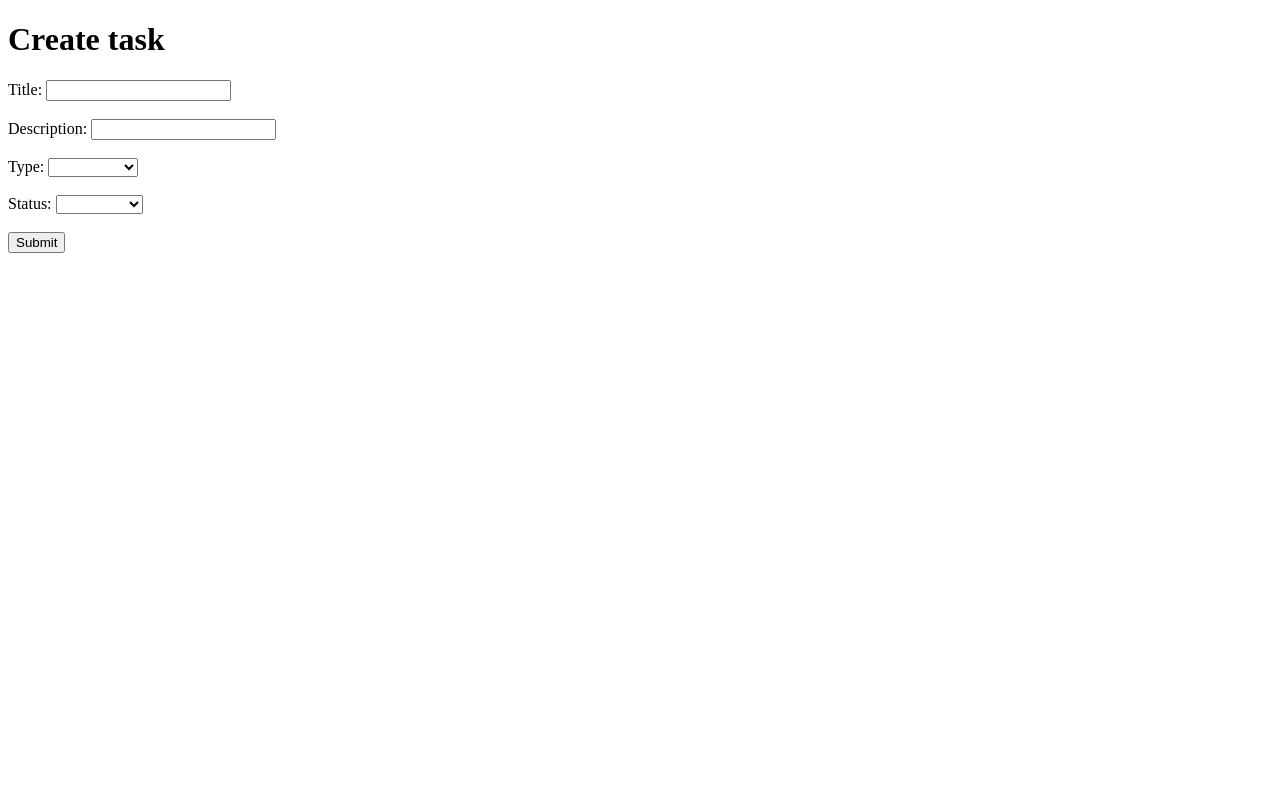
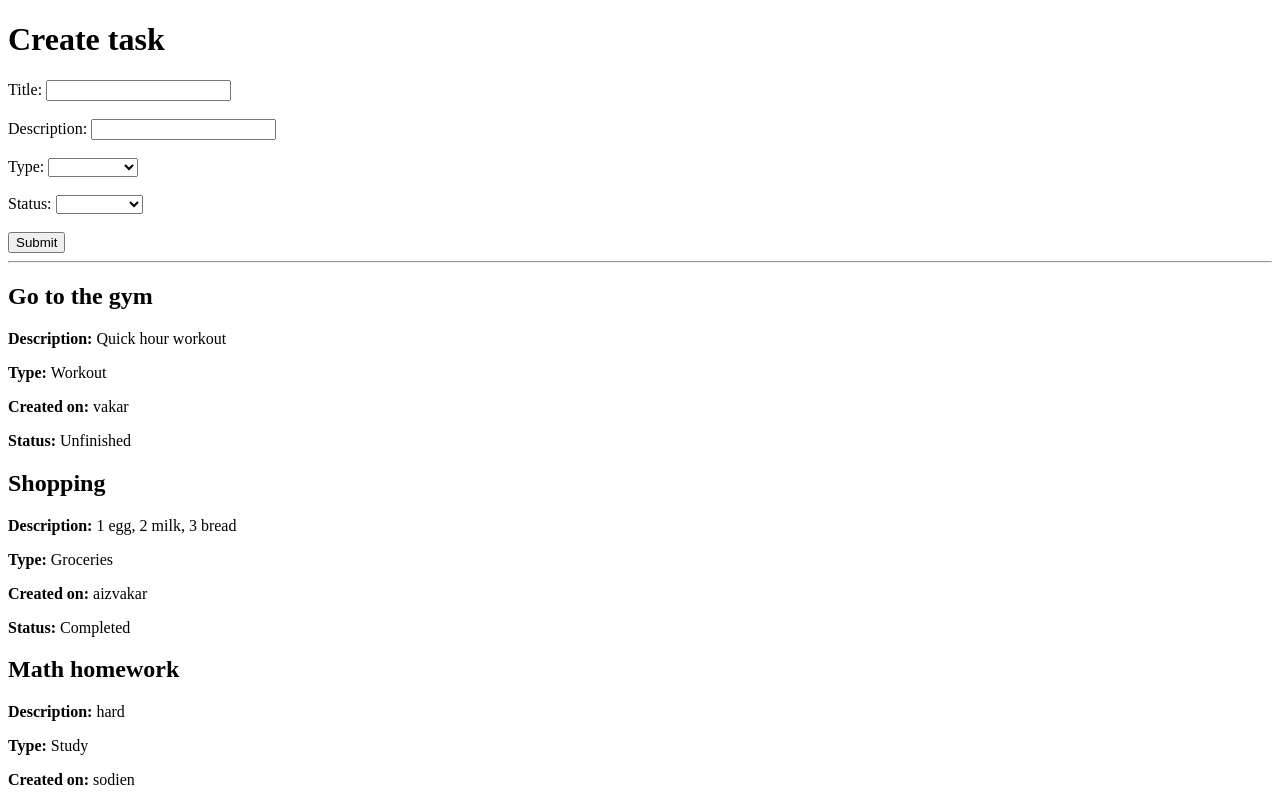
Before and after one commit to EduardsZv/task_manager, an Angular app in the folder taskManagerApp/: page / in a window 1280 px wide. Shown: the top 800 px of the page. Built offline with nearby package versions, Linux system fonts and the light colour scheme.

Commit message:
Created a json file with list of tasks, created a "Display tasks" component, which shows the json tasks.

```diff
--- a/taskManagerApp/src/app/app.component.html
+++ b/taskManagerApp/src/app/app.component.html
@@ -1,2 +1,4 @@
 <h1>Create task</h1>
 <tmg-create-task></tmg-create-task>
+<hr>
+<tmg-display-tasks></tmg-display-tasks>
--- a/taskManagerApp/src/app/app.component.ts
+++ b/taskManagerApp/src/app/app.component.ts
@@ -1,14 +1,18 @@
 import { Component } from '@angular/core';
 import { RouterOutlet } from '@angular/router';
 import { CreateTaskComponent } from './create-task/create-task.component';
+import { DisplayTasksComponent } from './display-tasks/display-tasks.component';
+import { CommonModule } from '@angular/common';
+import jsonData from './data/tasks.json';
+import { Task } from './display-tasks/tasks';
 
 @Component({
   selector: 'app-root',
   standalone: true,
-  imports: [RouterOutlet, CreateTaskComponent],
+  imports: [RouterOutlet, CommonModule, CreateTaskComponent, DisplayTasksComponent],
   templateUrl: './app.component.html',
   styleUrl: './app.component.scss'
 })
 export class AppComponent {
-  title = 'taskManagerApp';
+  tasks: Task[] = jsonData.tasks;
 }
--- a/taskManagerApp/src/app/create-task/create-task.component.html
+++ b/taskManagerApp/src/app/create-task/create-task.component.html
@@ -7,17 +7,17 @@
     <br><br>
     <label for="type">Type: </label>
     <select id="type" formControlName="type">
-        <option value="study">Study</option>
-        <option value="workout">Workout</option>
-        <option value="personal">Personal</option>
-        <option value="groceries">Grocery list</option>
+        <option value="Study">Study</option>
+        <option value="Workout">Workout</option>
+        <option value="Personal">Personal</option>
+        <option value="Groceries">Grocery list</option>
     </select>
     <br><br>
     <input id="created-on" type="hidden" formControlName="createdOn" />
     <label for="status">Status: </label>
     <select id="status" formControlName="status">
-        <option value="completed">Completed</option>
-        <option value="unfinished">Unfinished</option>
+        <option value="Completed">Completed</option>
+        <option value="Unfinished">Unfinished</option>
     </select>
     <br><br>
     <button type="submit">Submit</button>
--- a/taskManagerApp/src/app/create-task/create-task.component.ts
+++ b/taskManagerApp/src/app/create-task/create-task.component.ts
@@ -2,12 +2,13 @@ import { DatePipe } from '@angular/common';
 import { Component } from '@angular/core';
 import {FormControl, FormGroup} from '@angular/forms';
 import { ReactiveFormsModule} from '@angular/forms';
+import { DisplayTasksComponent } from '../display-tasks/display-tasks.component';
 
 
 @Component({
   selector: 'tmg-create-task',
   standalone: true,
-  imports: [ReactiveFormsModule],
+  imports: [ReactiveFormsModule, DisplayTasksComponent],
   providers: [DatePipe],
   templateUrl: './create-task.component.html',
   styleUrl: './create-task.component.scss'
--- /dev/null
+++ b/taskManagerApp/src/app/data/tasks.json
@@ -0,0 +1,10 @@
+{
+    "tasks":
+    [
+        {"title": "Go to the gym", "description" : "Quick hour workout", "type" : "Workout", "created_on" : "vakar", "status" : "Unfinished"},
+        {"title": "Shopping", "description" : "1 egg, 2 milk, 3 bread", "type" : "Groceries", "created_on" : "aizvakar", "status" : "Completed"},
+        {"title": "Math homework", "description" : "hard", "type" : "Study", "created_on" : "sodien", "status" : "Unfinished"},
+        {"title": "Running", "description": "30 minute run", "type": "Workout","created_on": "20mins ago", "status": "Unfinished"},
+        {"title": "Clean my room","description": "Mop up the floors","type": "Personal","created_on": "idk","status": "Unfinished"}
+    ]
+}
--- /dev/null
+++ b/taskManagerApp/src/app/display-tasks/display-tasks.component.html
@@ -0,0 +1,7 @@
+<div *ngFor="let task of tasks">
+    <h2>{{task.title}}</h2>
+    <p><b>Description: </b> {{task.description}} </p>
+    <p><b>Type: </b> {{task.type}} </p>
+    <p><b>Created on: </b> {{task.created_on}} </p>
+    <p><b>Status: </b> {{task.status}} </p>
+</div>
--- /dev/null
+++ b/taskManagerApp/src/app/display-tasks/display-tasks.component.ts
@@ -0,0 +1,16 @@
+import { Component } from '@angular/core';
+import { Task } from './tasks';
+import { CommonModule } from '@angular/common';
+import jsonData from '../data/tasks.json';
+
+@Component({
+  selector: 'tmg-display-tasks',
+  standalone: true,
+  imports: [CommonModule],
+  templateUrl: './display-tasks.component.html',
+  styleUrl: './display-tasks.component.scss'
+})
+export class DisplayTasksComponent {
+  tasks: Task[] = jsonData.tasks;
+
+}
--- /dev/null
+++ b/taskManagerApp/src/app/display-tasks/tasks.ts
@@ -0,0 +1,7 @@
+export interface Task {
+    title: string;
+    description: string;
+    type: string;
+    created_on: string;
+    status: string;
+  }
--- a/taskManagerApp/tsconfig.json
+++ b/taskManagerApp/tsconfig.json
@@ -2,6 +2,7 @@
 {
   "compileOnSave": false,
   "compilerOptions": {
+    "resolveJsonModule": true,
     "outDir": "./dist/out-tsc",
     "strict": true,
     "noImplicitOverride": true,
```
Also changed, not shown: taskManagerApp/src/app/display-tasks/display-tasks.component.scss (added), 1 other file (tests, documents, lock files or other folders).
